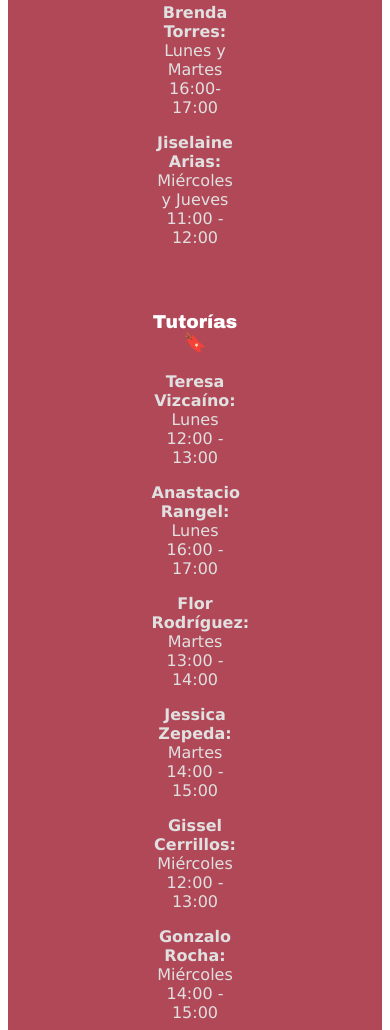
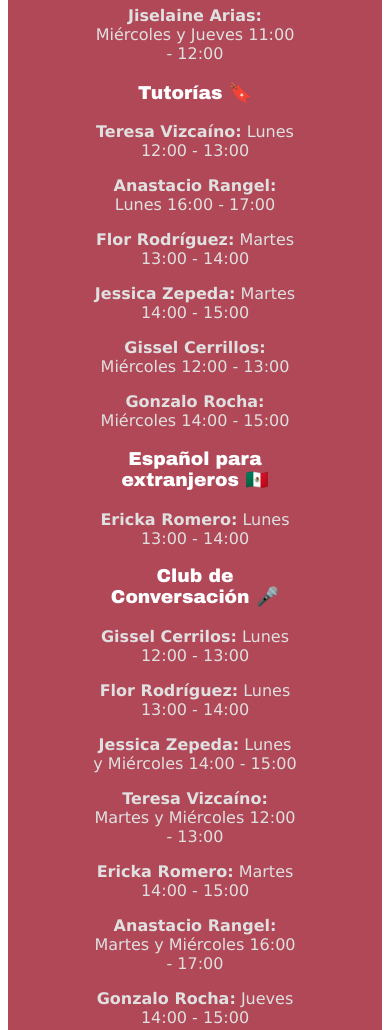
Before and after one commit to grochadc/filex-newsletter, a website: page newsletter/2muxes.html in a window 390 px wide. Shown: the part 2055-3085 px from the top of the page. Drawn offline with Linux system fonts and the light colour scheme.

Commit message:
Update html and css for mobile

```diff
--- a/newsletter/2muxes.html
+++ b/newsletter/2muxes.html
@@ -42,14 +42,12 @@
           <h2>Talleres CAG:</h2>
           <p>Recuerda que tenemos algunos talleres para ti en el Centro de Aprendizaje Global.</p>
           <div class="workshopsContainer">
-            <div class="flexContainer">
-              <div class=flexItem>
+              <div class=workshop>
                 <h3>Preparación TOEFL  🔖 </h3>
                 <p><strong>Brenda Torres:</strong> Lunes y Martes 16:00-17:00</p>
                 <p><strong>Jiselaine Arias:</strong> Miércoles y Jueves 11:00 - 12:00</p>
               </div>
-
-              <div class="flexItem">
+              <div class="workshop">
                 <h3>Tutorías 🔖</h3>
                 <p><strong>Teresa Vizcaíno:</strong> Lunes 12:00 - 13:00</p>
                 <p><strong>Anastacio Rangel:</strong> Lunes 16:00 - 17:00</p>
@@ -58,11 +56,11 @@
                 <p><strong>Gissel Cerrillos:</strong> Miércoles 12:00 - 13:00</p>
                 <p><strong>Gonzalo Rocha:</strong> Miércoles 14:00 - 15:00</p>
               </div>
-            <div class="flexItem">
+            <div class="workshop">
               <h3>Español para extranjeros 🇲🇽</h3>
               <p><strong>Ericka Romero:</strong> Lunes 13:00 - 14:00</p>
             </div>
-            <div class="flexItem">
+            <div class="workshop">
               <h3>Club de Conversación 🎤</h3>
               <p><strong>Gissel Cerrilos:</strong> Lunes 12:00 - 13:00</p>
               <p><strong>Flor Rodríguez:</strong> Lunes 13:00 - 14:00</p>
@@ -74,7 +72,6 @@
               <h4>Nivel 5 y 6</h4>
               <p><strong>Carlos Martinez:</strong> Martes 13:00 - 14:00</p>
             </div>
-          </div>
       </div>
         <footer><div class="line"></div>
           <p>Este e-mail fue enviado por el staff de FILEX. Para desuscribirte solo debes responder a este email.</p>
--- a/newsletter/styles/index.css
+++ b/newsletter/styles/index.css
@@ -46,7 +46,6 @@ a {
 }
 
 .workshopsContainer {
-  display: flex;
   width: 70%;
   margin: auto;
 }
@@ -55,15 +54,13 @@ a {
   text-align: center;
 }
 
-.flexContainer {
+.talleresContainer {
   width: 50%;
   margin: auto;
-  display: flex;
-  flex-direction: column;
   justify-content: center;
 }
 
-.flexItem {
+.workshop {
   margin: 15px;
 }
 
```
